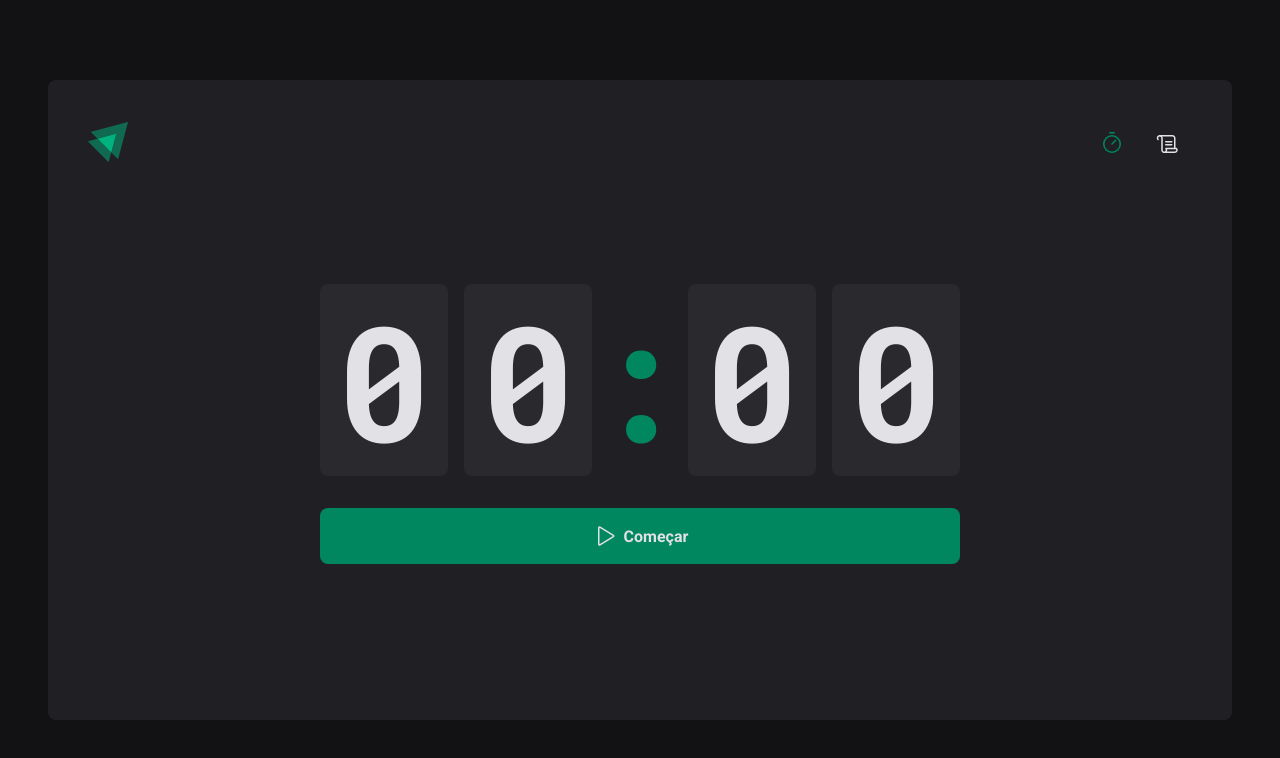
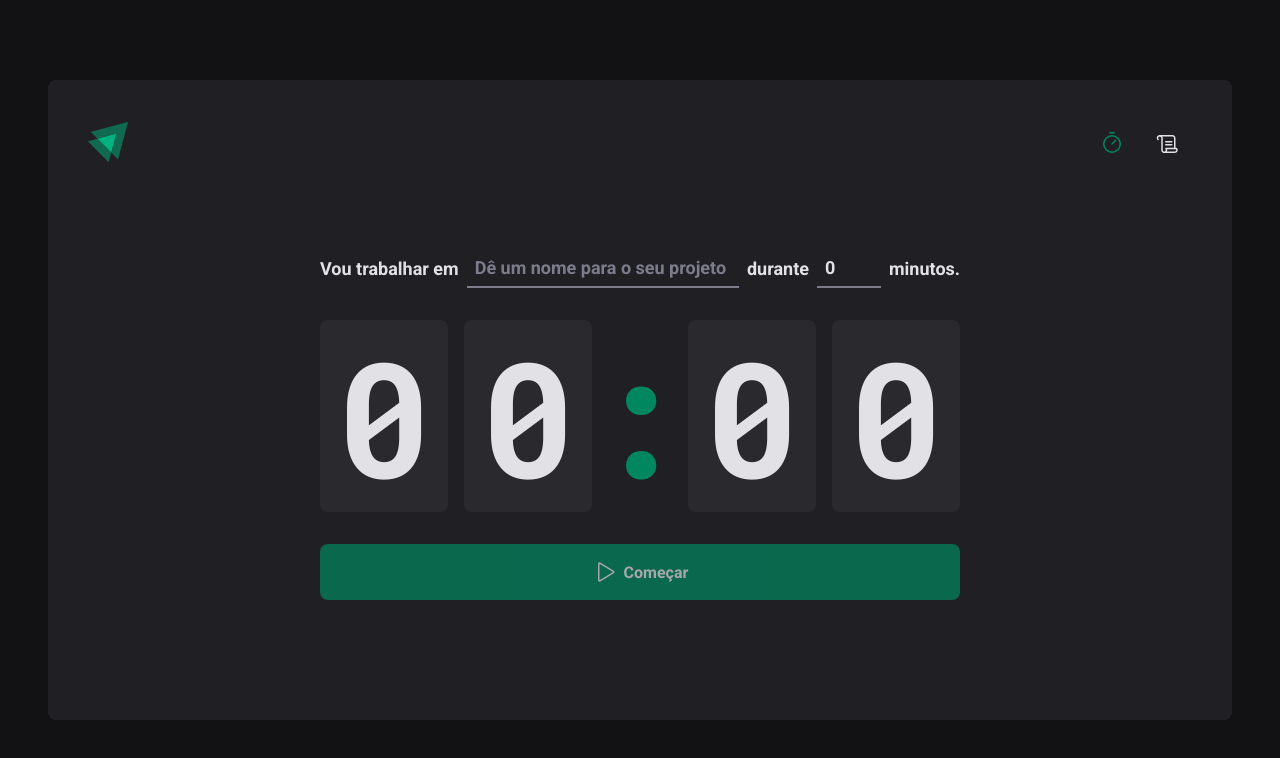
Before and after one commit to DanielSiilva/02-igniteTimer, a React (Vite) app in the folder ignite-temer/: page / in a window 1280 px wide. Shown: the top 758 px of the page. Built offline with nearby package versions, Linux system fonts and the light colour scheme.

Commit message:
Feat: Contexto no React - Contexto no formulário

```diff
--- a/ignite-temer/src/pages/Home/components/Countdown/index.tsx
+++ b/ignite-temer/src/pages/Home/components/Countdown/index.tsx
@@ -1,18 +1,18 @@
-import { differenceInSeconds } from "date-fns";
-import { useContext, useEffect, useState } from "react";
-import { CyclesContext } from "../..";
-import { CountdownContainer,Separator } from "./styled";
-
+import { differenceInSeconds } from 'date-fns'
+import { useContext, useEffect } from 'react'
+import { CyclesContext } from '../..'
+import { CountdownContainer, Separator } from './styled'
 
 export function Countdown() {
-
-  const { activeCycle, activeCycleId, markCurrentCycleAsFinished } =
-    useContext(CyclesContext)
-
-  const [amountSecondsPassed, setAmountSecondsPassed] = useState(0)
+  const {
+    activeCycle,
+    activeCycleId,
+    markCurrentCycleAsFinished,
+    amountSecondsPassed,
+    setSecondsPassed,
+  } = useContext(CyclesContext)
 
   const totalSeconds = activeCycle ? activeCycle.minutesAmount * 60 : 0
-
 
   useEffect(() => {
     let interval: number
@@ -22,36 +22,39 @@
           new Date(),
           activeCycle.startDate,
         )
-
         if (secondsDifference >= totalSeconds) {
           markCurrentCycleAsFinished()
 
-          setAmountSecondsPassed(totalSeconds)
+          setSecondsPassed(totalSeconds)
           clearInterval(interval)
         } else {
-          setAmountSecondsPassed(secondsDifference)
+          setSecondsPassed(secondsDifference)
         }
       }, 1000)
     }
+
     return () => {
       clearInterval(interval)
     }
-  }, [activeCycle, totalSeconds, activeCycleId, markCurrentCycleAsFinished])
+  }, [
+    activeCycle,
+    totalSeconds,
+    activeCycleId,
+    setSecondsPassed,
+    markCurrentCycleAsFinished,
+  ])
 
   const currentSeconds = activeCycle ? totalSeconds - amountSecondsPassed : 0
 
   const minutesAmount = Math.floor(currentSeconds / 60)
   const secondsAmount = currentSeconds % 60
-
   const minutes = String(minutesAmount).padStart(2, '0')
   const seconds = String(secondsAmount).padStart(2, '0')
-
   useEffect(() => {
     if (activeCycle) {
       document.title = `${minutes}:${seconds}`
     }
   }, [minutes, seconds, activeCycle])
-
   return (
     <CountdownContainer>
       <span>{minutes[0]}</span>
--- a/ignite-temer/src/pages/Home/components/NewCycleForm/index.tsx
+++ b/ignite-temer/src/pages/Home/components/NewCycleForm/index.tsx
@@ -1,6 +1,12 @@
 import { FormContainer, MinutesAmountInput, TaskInput } from './styled'
+import { useContext } from 'react'
+import { CyclesContext } from '../..'
+import { useFormContext } from 'react-hook-form'
 
 export function NewCycleForm() {
+  const { activeCycle } = useContext(CyclesContext)
+  const { register } = useFormContext()
+
   return (
     <FormContainer>
       <label htmlFor="task">Vou trabalhar em</label>
@@ -11,14 +17,12 @@
         disabled={!!activeCycle}
         {...register('task')}
       />
-
       <datalist id="task-suggestions">
         <option value="Projeto 1" />
         <option value="Projeto 2" />
         <option value="Projeto 3" />
         <option value="Banana" />
       </datalist>
-
       <label htmlFor="minutesAmount">durante</label>
       <MinutesAmountInput
         type="number"
@@ -30,7 +34,6 @@
         disabled={!!activeCycle}
         {...register('minutesAmount', { valueAsNumber: true })}
       />
-
       <span>minutos.</span>
     </FormContainer>
   )
--- a/ignite-temer/src/pages/Home/index.tsx
+++ b/ignite-temer/src/pages/Home/index.tsx
@@ -1,68 +1,65 @@
-import { HandPalm, Play } from "phosphor-react";
-import { useForm } from "react-hook-form";
-import {zodResolver} from '@hookform/resolvers/zod'
-import * as zod from 'zod' //Usando * as zod, pois a biblioteca não permite que usamos o import default - que seria apenas import zod from 'zod'
-
-import {Countdown} from './components/Countdown/index'
-import {NewCycleForm} from './components/NewCycleForm/index'
-
-import {differenceInSeconds} from "date-fns"
-
+import { HandPalm, Play } from 'phosphor-react'
+import { FormProvider, useForm } from 'react-hook-form'
+import { zodResolver } from '@hookform/resolvers/zod'
+import * as zod from 'zod'
+import { createContext, useState } from 'react'
 
 import {
-    HomeContainer,
-    StartCountdownButton,
-    StopCountdownButton
+  HomeContainer,
+  StartCountdownButton,
+  StopCountdownButton,
+} from './styled'
 
-} from "./styled";
-
-
-import { createContext, useEffect, useState } from "react";
-
-// O Prop Drilling é um termo utilizado para quando temos propriedades que estão se repassando em diversas camadas da nossa árvore de componentes.
-
-//Definirmos o Schema da do formulario - sempre observar qual o formato das informação, nesse caso um objeto
-
-const newCycleFormValidationSchema = zod.object({
-    task: zod.string().min(1, 'Informe a tarefea'),
-    minutesAmount: zod
-        .number().min(5, 'O ciclo precisa ser de no mínimo 5 minutos')
-        .max(60, 'O ciclo precisa ser de no máximo 60 minutos')
-})
-
-//Integrando o form com o typeScript
-type NewCycleFormData = zod.infer<typeof newCycleFormValidationSchema>
-
-
-//Obs: o Estado é a unica forma de guardamos informações afim de que, elas reagem as iterações dos  usuarios
-
-//Criar uma interface Para o state
-interface Cycle{
-    id: string,
-    task: string,
-    minutesAmount: number,
-    startDate: Date,
-    interruptedDate?: Date,
-    finishedDate?: Date
+import { NewCycleForm } from './components/NewCycleForm'
+import { Countdown } from './components/Countdown'
+interface Cycle {
+  id: string
+  task: string
+  minutesAmount: number
+  startDate: Date
+  interruptedDate?: Date
+  finishedDate?: Date
 }
-
-interface CyclesContextType{
-    activeCycle: Cycle | undefined ,
-    activeCycleId: string | null,
-    markCurrentCycleAsFinished: () => void
-
+interface CyclesContextType {
+  activeCycle: Cycle | undefined
+  activeCycleId: string | null
+  amountSecondsPassed: number
+  markCurrentCycleAsFinished: () => void
+  setSecondsPassed: (seconds: number) => void
 }
-
 
 export const CyclesContext = createContext({} as CyclesContextType)
 
+const newCycleFormValidationSchema = zod.object({
+  task: zod.string().min(1, 'Informe a tarefa'),
+  minutesAmount: zod
+    .number()
+    .min(5, 'O ciclo precisa ser de no mínimo 5 minutos.')
+    .max(60, 'O ciclo precisa ser de no máximo 60 minutos.'),
+})
 
+type NewCycleFormData = zod.infer<typeof newCycleFormValidationSchema>
 
 export function Home() {
   const [cycles, setCycles] = useState<Cycle[]>([])
   const [activeCycleId, setActiveCycleId] = useState<string | null>(null)
+  const [amountSecondsPassed, setAmountSecondsPassed] = useState(0)
+
+  const newCycleForm = useForm<NewCycleFormData>({
+    resolver: zodResolver(newCycleFormValidationSchema),
+    defaultValues: {
+      task: '',
+      minutesAmount: 0,
+    },
+  })
+
+  const { handleSubmit, watch, reset } = newCycleForm
 
   const activeCycle = cycles.find((cycle) => cycle.id === activeCycleId)
+
+  function setSecondsPassed(seconds: number) {
+    setAmountSecondsPassed(seconds)
+  }
 
   function markCurrentCycleAsFinished() {
     setCycles((state) =>
@@ -76,22 +73,22 @@
     )
   }
 
-  // function handleCreateNewCycle(data: NewCycleFormData) {
-  //   const id = String(new Date().getTime())
+  function handleCreateNewCycle(data: NewCycleFormData) {
+    const id = String(new Date().getTime())
 
-  //   const newCycle: Cycle = {
-  //     id,
-  //     task: data.task,
-  //     minutesAmount: data.minutesAmount,
-  //     startDate: new Date(),
-  //   }
+    const newCycle: Cycle = {
+      id,
+      task: data.task,
+      minutesAmount: data.minutesAmount,
+      startDate: new Date(),
+    }
 
-  //   setCycles((state) => [...state, newCycle])
-  //   setActiveCycleId(id)
-  //   setAmountSecondsPassed(0)
+    setCycles((state) => [...state, newCycle])
+    setActiveCycleId(id)
+    setAmountSecondsPassed(0)
 
-  //   reset()
-  // }
+    reset()
+  }
 
   function handleInterruptCycle() {
     setCycles((state) =>
@@ -106,16 +103,24 @@
     setActiveCycleId(null)
   }
 
-  // const task = watch('task')
-  // const isSubmitDisable = !task
+  const task = watch('task')
+  const isSubmitDisable = !task
 
   return (
     <HomeContainer>
-      <form /* onSubmit={handleSubmit(handleCreateNewCycle)} */>
+      <form onSubmit={handleSubmit(handleCreateNewCycle)}>
         <CyclesContext.Provider
-          value={{ activeCycle, activeCycleId, markCurrentCycleAsFinished }}
+          value={{
+            activeCycle,
+            activeCycleId,
+            markCurrentCycleAsFinished,
+            amountSecondsPassed,
+            setSecondsPassed,
+          }}
         >
-          {/* <NewCycleForm /> */}
+          <FormProvider {...newCycleForm}>
+            <NewCycleForm />
+          </FormProvider>
           <Countdown />
         </CyclesContext.Provider>
 
@@ -125,7 +130,7 @@
             Interromper
           </StopCountdownButton>
         ) : (
-          <StartCountdownButton /* disabled={isSubmitDisable} */ type="submit">
+          <StartCountdownButton disabled={isSubmitDisable} type="submit">
             <Play size={24} />
             Começar
           </StartCountdownButton>
```
